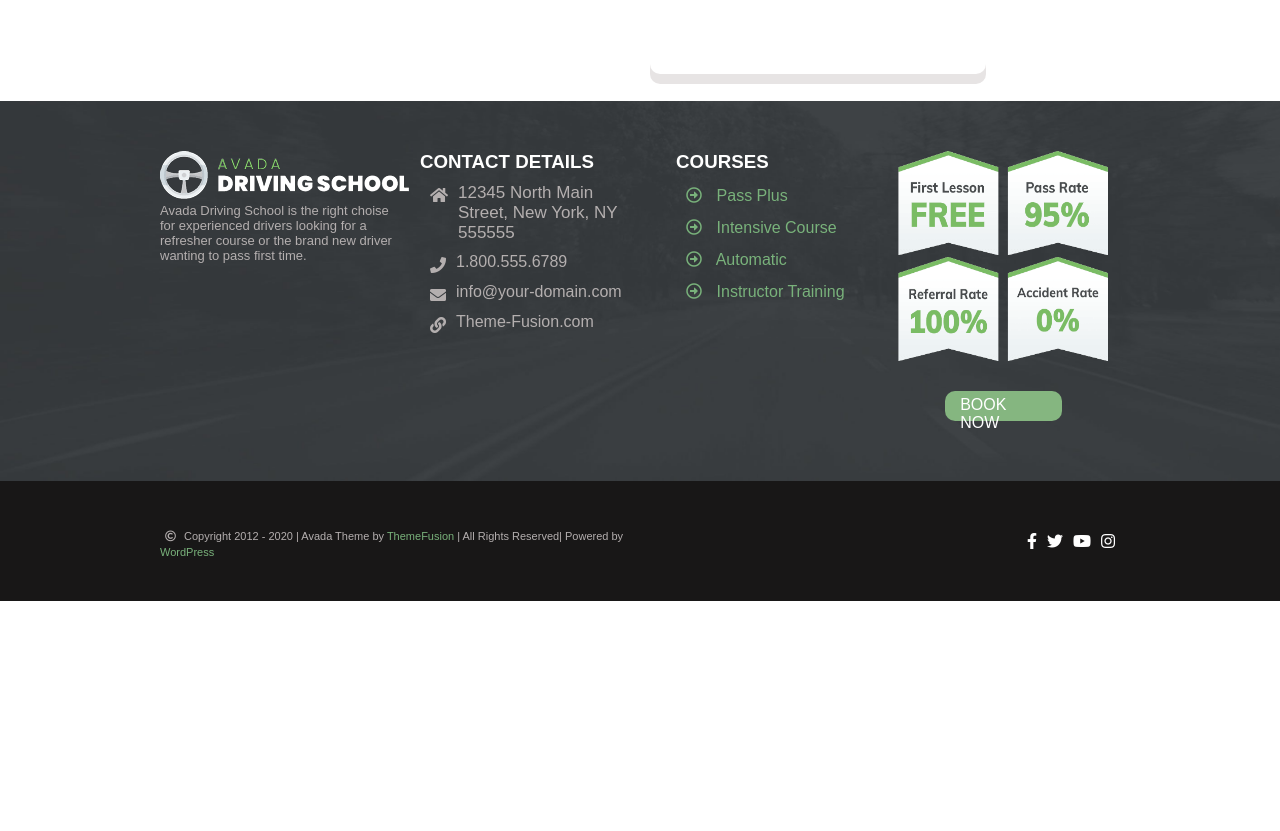
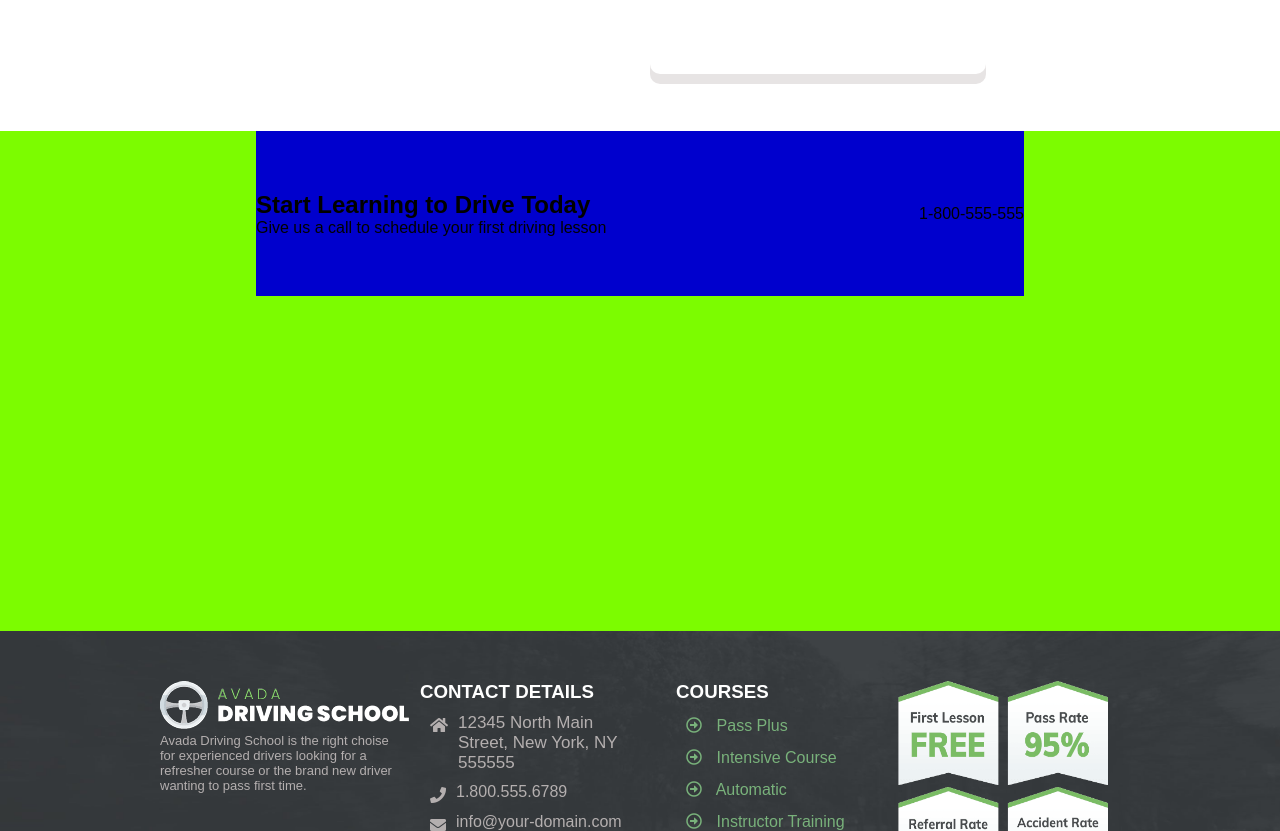
Before and after one commit to NeriEroi/proj-html-vuejs, a Vue app: page / in a window 1280 px wide. Shown: the part 921-1752 px from the top of the page. Before the commit the page ends 1522 px from the top, so only its background shows below. Built offline with nearby package versions, Linux system fonts and the light colour scheme; a web font is replaced by a local one.

Commit message:
main, commercial_top struttura

```diff
--- a/src/App.vue
+++ b/src/App.vue
@@ -4,6 +4,8 @@
     <Header />
 
     <main>
+
+      <!-- SECTION REQUEST  -->
       <section class="request">
 
         <div class="request_wrap">
@@ -62,6 +64,45 @@
         </div>
 
       </section>
+      <!-- / SECTION REQUEST  -->
+
+      <!-- SECTION COMMERCIAL  -->
+      <section class="commercial">
+
+        <div class="commercial_top">
+
+          <div class="commercial_top_wrap">
+
+            <div class="text_wrap">
+
+              <h1>
+                Start Learning to Drive Today
+              </h1>
+
+              <p>
+                Give us a call to schedule your first driving lesson
+              </p>
+
+            </div>
+
+            <div class="number">
+
+              <i class="fas fa-phone"></i>
+
+              <span>1-800-555-555</span>
+
+            </div>
+
+          </div>
+
+        </div>
+
+        <div class="commercial_bottom">
+
+        </div>
+
+      </section>
+      <!-- / SECTION COMMERCIAL  -->
     </main>
 
     <Footer />
@@ -86,9 +127,11 @@ export default {
 @import "./style/generals";
 @import "./style/vars";
 
-.request {
+// SECTION REQUEST
+section.request {
   width: 100%;
   height: 500px;
+  margin-bottom: 30px;
   // background-color: green;
 
   .request_wrap {
@@ -183,5 +226,29 @@ export default {
     }
   }
 }
+// / SECTION REQUEST
 
+// SECTION COURSES
+section.commercial {
+  width: 100%;
+  height: 500px;
+  background-color: lawngreen;
+
+  .commercial_top {
+    width: 100%;
+    height: 100%;
+
+    .commercial_top_wrap {
+      width: 60%;
+      height: 165px;
+      margin: auto;
+      background-color: mediumblue;
+      display: flex;
+      justify-content: space-between;
+      align-items: center;
+    }
+  }
+}
+
+// / SECTION COURSES
 </style>
```
